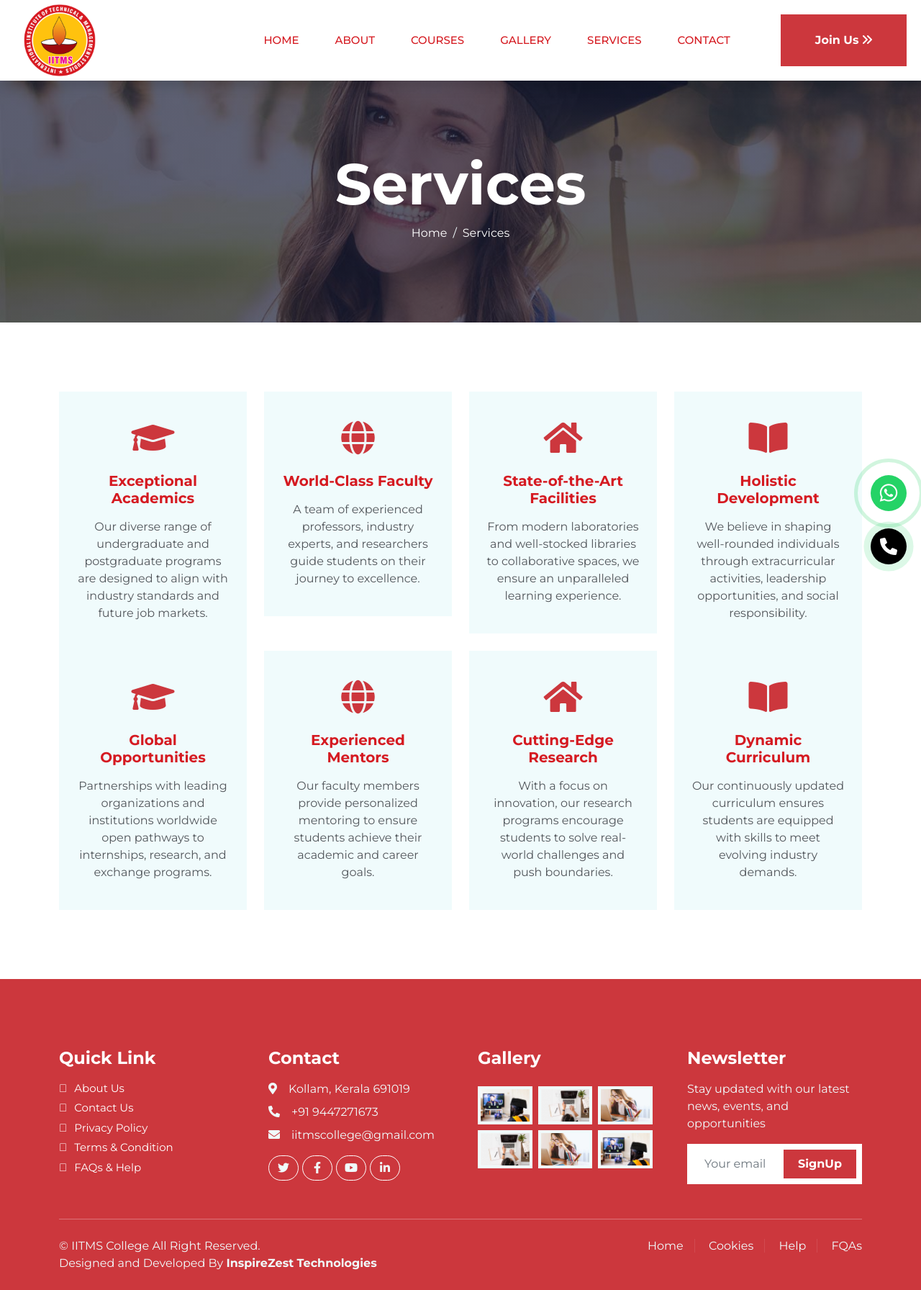
After one commit to ankuxsshh/IITMS, a Django app: page /services in a window 1280 px wide. The commit adds this page. Shown: the whole page at 72% size. Run offline with Django 5.2, Linux system fonts and the light colour scheme; some libraries are stand-ins or nearby versions.

Commit message:
first commit

```diff
--- a/templates/base.html
+++ b/templates/base.html
@@ -47,20 +47,20 @@
 
     <!-- Navbar Start -->
     <nav class="navbar navbar-expand-lg bg-white navbar-light shadow sticky-top p-0">
-      <a href="" class="navbar-brand d-flex align-items-center px-4 px-lg-5">
+      <a href="/" class="navbar-brand d-flex align-items-center px-4 px-lg-5">
         <img src="static/img/IITMSlogo.png" alt="">
       </a>
       <button type="button" class="navbar-toggler me-4" data-bs-toggle="collapse" data-bs-target="#navbarCollapse"><span class="navbar-toggler-icon"></span> M E N U</button>
       <div class="collapse navbar-collapse" id="navbarCollapse">
         <div class="navbar-nav ms-auto p-4 p-lg-0">
-          <a href="index" class="nav-item nav-link active">Home</a>
+          <a href="/" class="nav-item nav-link active">Home</a>
           <a href="about" class="nav-item nav-link">About</a>
           <a href="courses" class="nav-item nav-link">Courses</a>
           <a href="gallery" class="nav-item nav-link">Gallery</a>
           <a href="services" class="nav-item nav-link">Services</a>
           <a href="contact" class="nav-item nav-link">Contact</a>
         </div>
-        <a href="" class="btn btn-primary py-4 px-lg-5 d-none d-lg-block">Join Us <i class="fa-solid fa-angles-right"></i></a>
+        <a href="courses" class="btn btn-primary py-4 px-lg-5 d-none d-lg-block">Join Us <i class="fa-solid fa-angles-right"></i></a>
       </div>
     </nav>
     <!-- Navbar End -->
@@ -146,9 +146,9 @@
         <div class="copyright">
           <div class="row">
             <div class="col-md-6 text-center text-md-start mb-3 mb-md-0">
-              &copy; <a class="border-bottom" style="text-decoration: none">IITMS College</a> All Right Reserved.
+              &copy; <a class="" style="text-decoration: none">IITMS College</a> All Right Reserved.
               <br>
-              Designed and Developed By <a class="border-bottom" href="https://www.inspirezesttechnologies.com/" style="text-decoration: none" ><b>InspireZest Technologies</b></a>
+              Designed and Developed By <a class="" href="https://www.inspirezesttechnologies.com/" style="text-decoration: none" ><b>InspireZest Technologies</b></a>
             </div>
             <div class="col-md-6 text-center text-md-end">
               <div class="footer-menu">
--- /dev/null
+++ b/templates/services.html
@@ -0,0 +1,108 @@
+{% extends 'base.html' %}
+{% block title %}
+  About | IITMS College
+{% endblock %}
+{% block content %}
+  <!-- Header Start -->
+  <div class="container-fluid bg-primary py-5 mb-5 page-header">
+    <div class="container py-5">
+      <div class="row justify-content-center">
+        <div class="col-lg-10 text-center">
+          <h1 class="display-3 text-white animated slideInDown">Services</h1>
+          <nav aria-label="breadcrumb">
+            <ol class="breadcrumb justify-content-center">
+              <li class="breadcrumb-item">
+                <a class="text-white" href="#">Home</a>
+              </li>
+              <li class="breadcrumb-item text-white active" aria-current="page">Services</li>
+            </ol>
+          </nav>
+        </div>
+      </div>
+    </div>
+  </div>
+  <!-- Header End -->
+
+  <!-- Service Start -->
+  <div class="container-xxl py-5">
+    <div class="container">
+      <div class="row g-4">
+        <div class="col-lg-3 col-sm-6 wow fadeInUp" data-wow-delay="0.1s">
+          <div class="service-item text-center pt-3">
+            <div class="p-4">
+              <i class="fa fa-3x fa-graduation-cap text-primary mb-4"></i>
+              <h5 class="mb-3">Exceptional Academics</h5>
+              <p>Our diverse range of undergraduate and postgraduate programs are designed to align with industry standards and future job markets.</p>
+            </div>
+          </div>
+        </div>
+        <div class="col-lg-3 col-sm-6 wow fadeInUp" data-wow-delay="0.3s">
+          <div class="service-item text-center pt-3">
+            <div class="p-4">
+              <i class="fa fa-3x fa-globe text-primary mb-4"></i>
+              <h5 class="mb-3">World-Class Faculty</h5>
+              <p>A team of experienced professors, industry experts, and researchers guide students on their journey to excellence.</p>
+            </div>
+          </div>
+        </div>
+        <div class="col-lg-3 col-sm-6 wow fadeInUp" data-wow-delay="0.5s">
+          <div class="service-item text-center pt-3">
+            <div class="p-4">
+              <i class="fa fa-3x fa-home text-primary mb-4"></i>
+              <h5 class="mb-3">State-of-the-Art Facilities</h5>
+              <p>From modern laboratories and well-stocked libraries to collaborative spaces, we ensure an unparalleled learning experience.</p>
+            </div>
+          </div>
+        </div>
+        <div class="col-lg-3 col-sm-6 wow fadeInUp" data-wow-delay="0.7s">
+          <div class="service-item text-center pt-3">
+            <div class="p-4">
+              <i class="fa fa-3x fa-book-open text-primary mb-4"></i>
+              <h5 class="mb-3">Holistic Development</h5>
+              <p>We believe in shaping well-rounded individuals through extracurricular activities, leadership opportunities, and social responsibility.</p>
+            </div>
+          </div>
+        </div>
+      </div>
+      <div class="row g-4">
+        <div class="col-lg-3 col-sm-6 wow fadeInUp" data-wow-delay="0.1s">
+          <div class="service-item text-center pt-3">
+            <div class="p-4">
+              <i class="fa fa-3x fa-graduation-cap text-primary mb-4"></i>
+              <h5 class="mb-3">Global Opportunities</h5>
+              <p>Partnerships with leading organizations and institutions worldwide open pathways to internships, research, and exchange programs.</p>
+            </div>
+          </div>
+        </div>
+        <div class="col-lg-3 col-sm-6 wow fadeInUp" data-wow-delay="0.3s">
+          <div class="service-item text-center pt-3">
+            <div class="p-4">
+              <i class="fa fa-3x fa-globe text-primary mb-4"></i>
+              <h5 class="mb-3">Experienced Mentors</h5>
+              <p>Our faculty members provide personalized mentoring to ensure students achieve their academic and career goals.</p>
+            </div>
+          </div>
+        </div>
+        <div class="col-lg-3 col-sm-6 wow fadeInUp" data-wow-delay="0.5s">
+          <div class="service-item text-center pt-3">
+            <div class="p-4">
+              <i class="fa fa-3x fa-home text-primary mb-4"></i>
+              <h5 class="mb-3">Cutting-Edge Research</h5>
+              <p>With a focus on innovation, our research programs encourage students to solve real-world challenges and push boundaries.</p>
+            </div>
+          </div>
+        </div>
+        <div class="col-lg-3 col-sm-6 wow fadeInUp" data-wow-delay="0.7s">
+          <div class="service-item text-center pt-3">
+            <div class="p-4">
+              <i class="fa fa-3x fa-book-open text-primary mb-4"></i>
+              <h5 class="mb-3">Dynamic Curriculum</h5>
+              <p>Our continuously updated curriculum ensures students are equipped with skills to meet evolving industry demands.</p>
+            </div>
+          </div>
+        </div>
+      </div>
+    </div>
+  </div>
+  <!-- Service End -->
+{% endblock %}
```
Also changed, not shown: templates/index.html (+4 -4 lines), IITMSapp/urls.py (renamed from static/img/urls.py).
